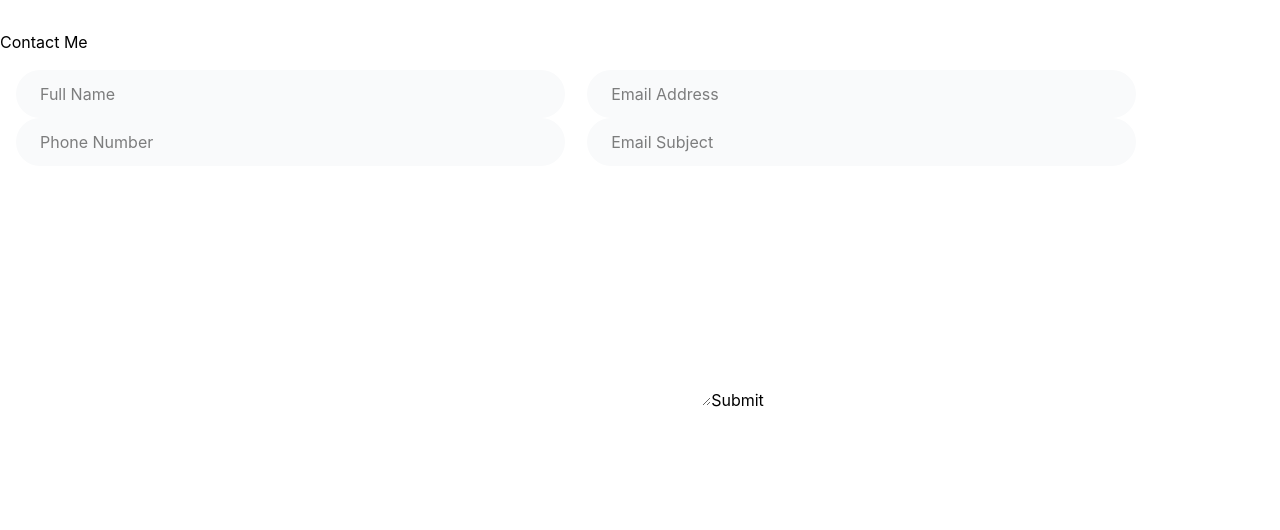
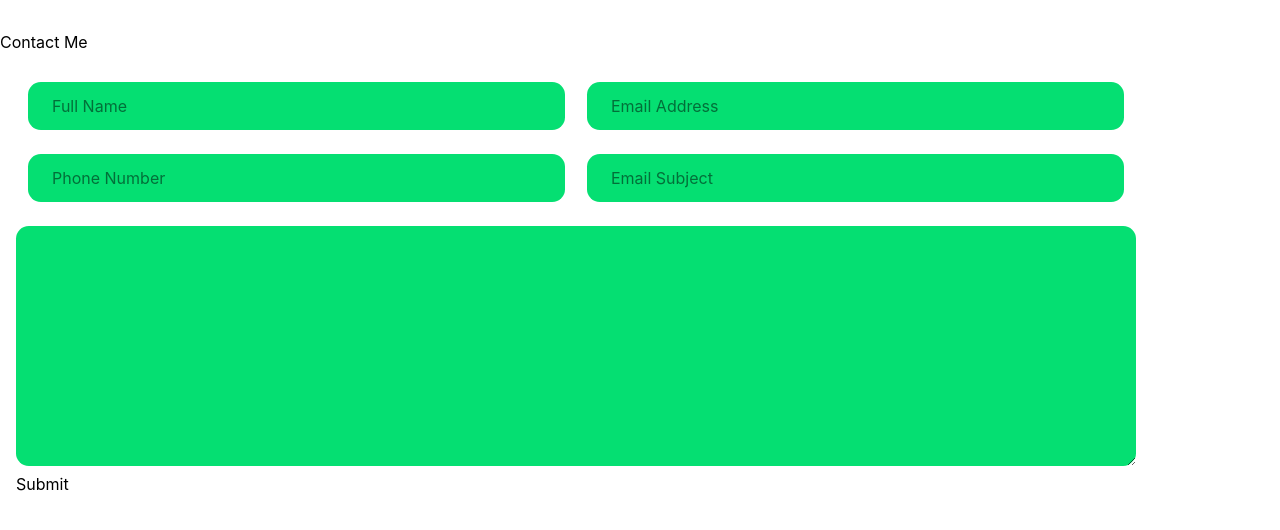
Before and after one commit to Linkon-Tuhoto/my--react-portfolio, a React app: page / in a window 1280 px wide. Shown: the part 2279-2809 px from the top of the page. Before the commit the page ends 2739 px from the top, so only its background shows below. Built offline with nearby package versions, Linux system fonts and the light colour scheme; the HTML template or start-up script is replaced by a standard one.

Commit message:
styled contact form-input colors

```diff
--- a/src/components/contact.jsx
+++ b/src/components/contact.jsx
@@ -4,16 +4,16 @@ function Contact() {
   return (
     <div>
         <h2>Contact Me</h2>
-        <form action="POST" className='w-[70rem] m-4 text-center mb-12'>
-            <div className='flex justify-between flex-wrap'>
-                <input type="text" placeholder='Full Name' className='w-[49%] p-6 size-6.5 bg-gray-50 m-[7rem 0] rounded-[8rem]'/>
-                <input type="email" id="mail" placeholder='Email Address' className='w-[49%] p-6 size-6.5 bg-gray-50 m-[7rem 0] rounded-[8rem]' />
+        <form action="POST" className='w-[70rem] m-4 mb-12'>
+            <div className='flex justify-between items-center flex-wrap p-3'>
+                <input type="text" placeholder='Full Name' className='w-[49%] p-6 size-6.5 bg-green-400 m-[.7rem 0] rounded-[.8rem]'/>
+                <input type="email" id="mail" placeholder='Email Address' className='w-[49%] p-6 size-6.5 bg-green-400 m-[.7rem 0] rounded-[.8rem]' />
             </div>
-            <div className='flex justify-between flex-wrap'>
-                <input type="number" placeholder='Phone Number' className='w-[49%] p-6 size-6.5 bg-gray-50  m-[7rem 0] rounded-[8rem]' />
-                <input type="text" placeholder='Email Subject' className='w-[49%] p-6 size-6.5 bg-gray-50 m-[7rem 0] rounded-[8rem]' />
+            <div className='flex justify-between items-center flex-wrap p-3'>
+                <input type="number" placeholder='Phone Number' className='w-[49%] p-6 size-6.5 bg-green-400  m-[.7rem 0] rounded-[.8rem]' />
+                <input type="text" placeholder='Email Subject' className='w-[49%] p-6 size-6.5 bg-green-400 m-[.7rem 0] rounded-[.8rem]' />
             </div>
-            <textarea name="" id="" rows="10" cols="30"></textarea>
+            <textarea name="" id="" rows="10" cols="30" className='w-[100%] bg-green-400  m-[.7rem 0] mt-3 rounded-[.8rem]'></textarea>
             <button type="submit">Submit</button>
         </form>
     </div>
```
